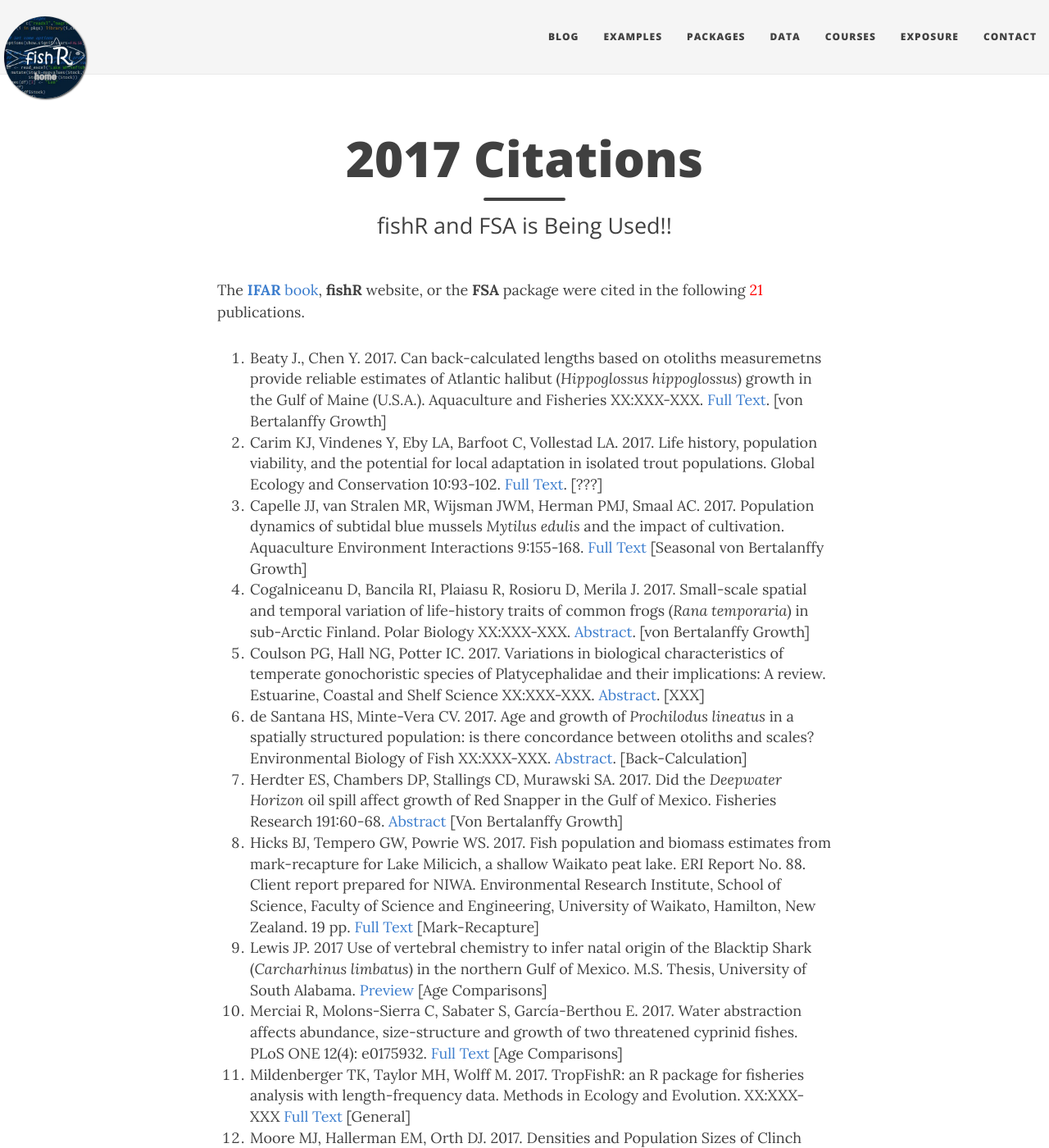
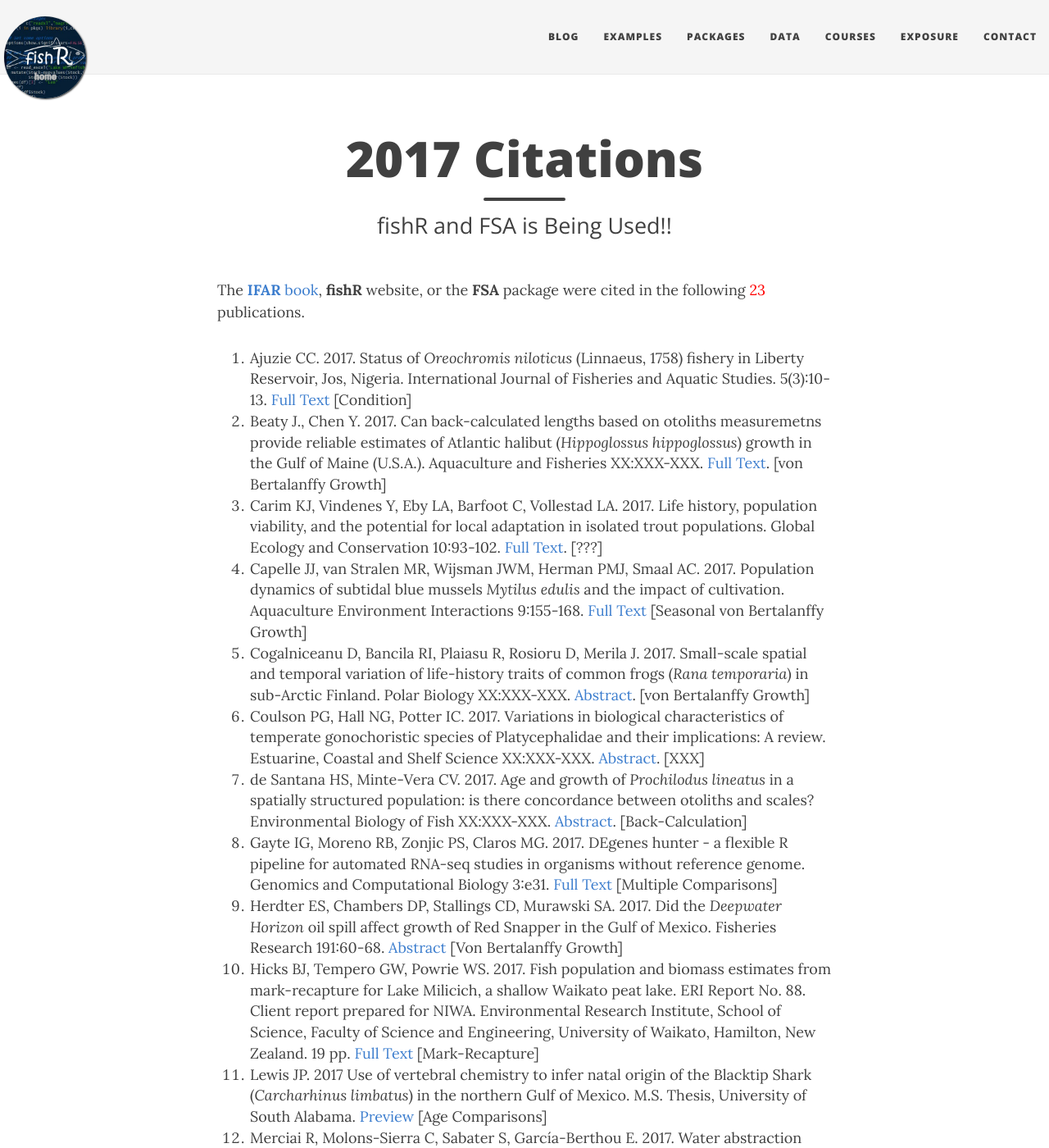
Before and after one commit to droglenc/fishR, a Jekyll site: the page built from exposure/exposure-citations17.md, in a window 1280 px wide and 1400 px high. Shown: the whole window at 82% size. Built offline with Jekyll 4.4.1, drawn with Linux system fonts in a browser that asks for light colours; nearby versions of some CDN libraries.

Commit message:
Added two citations

```diff
--- a/exposure/exposure-citations17.md
+++ b/exposure/exposure-citations17.md
@@ -5,14 +5,16 @@ subtitle: fishR and FSA is Being Used!!
 css: "/css/exposure-citation.css"
 ---
 
-The [**IFAR** book](http://derekogle.com/IFAR/), **fishR** website, or the **FSA** package were cited in the following <span id="contact-div">21</span> publications.
+The [**IFAR** book](http://derekogle.com/IFAR/), **fishR** website, or the **FSA** package were cited in the following <span id="contact-div">23</span> publications.
 
+1. Ajuzie CC. 2017. Status of *Oreochromis niloticus* (Linnaeus, 1758) fishery in Liberty Reservoir, Jos, Nigeria. International Journal of Fisheries and Aquatic Studies. 5(3):10-13. [Full Text](https://www.researchgate.net/profile/Cyril_Ajuzie/publication/316553825_International_Journal_of_Fisheries_and_Aquatic_Studies_2017_53_10-13/links/59037dd6a6fdccd580cffedf/International-Journal-of-Fisheries-and-Aquatic-Studies-2017-53-10-13.pdf) [Condition]
 1. Beaty J., Chen Y. 2017. Can back-calculated lengths based on otoliths measuremetns provide reliable estimates of Atlantic halibut (*Hippoglossus hippoglossus*) growth in the Gulf of Maine (U.S.A.). Aquaculture and Fisheries XX:XXX-XXX. [Full Text](http://www.sciencedirect.com/science/article/pii/S2468550X17300023). [von Bertalanffy Growth]
 1. Carim KJ, Vindenes Y, Eby LA, Barfoot C, Vollestad LA. 2017. Life history, population viability, and the potential for local adaptation in isolated trout populations. Global Ecology and Conservation 10:93-102. [Full Text](http://www.sciencedirect.com/science/article/pii/S2351989416301457). [???]
 1. Capelle JJ, van Stralen MR, Wijsman JWM, Herman PMJ, Smaal AC. 2017. Population dynamics of subtidal blue mussels *Mytilus edulis* and the impact of cultivation. Aquaculture Environment Interactions 9:155-168. [Full Text](http://www.int-res.com/articles/aei2017/9/q009p155.pdf) [Seasonal von Bertalanffy Growth]
 1. Cogalniceanu D, Bancila RI, Plaiasu R, Rosioru D, Merila J. 2017. Small-scale spatial and temporal variation of life-history traits of common frogs (*Rana temporaria*) in sub-Arctic Finland. Polar Biology XX:XXX-XXX. [Abstract](http://link.springer.com/article/10.1007/s00300-017-2081-8). [von Bertalanffy Growth]
 1. Coulson PG, Hall NG, Potter IC. 2017. Variations in biological characteristics of temperate gonochoristic species of Platycephalidae and their implications: A review. Estuarine, Coastal and Shelf Science XX:XXX-XXX. [Abstract](http://www.sciencedirect.com/science/article/pii/S0272771416307740). [XXX]
 1. de Santana HS, Minte-Vera CV. 2017. Age and growth of *Prochilodus lineatus* in a spatially structured population: is there concordance between otoliths and scales? Environmental Biology of Fish XX:XXX-XXX.  [Abstract](http://link.springer.com/article/10.1007/s10641-017-0574-5). [Back-Calculation]
+1. Gayte IG, Moreno RB, Zonjic PS, Claros MG. 2017. DEgenes hunter - a flexible R pipeline for automated RNA-seq studies in organisms without reference genome. Genomics and Computational Biology 3:e31. [Full Text](https://genomicscomputbiol.org/ojs/index.php/GCB/article/view/31/58) [Multiple Comparisons]
 1. Herdter ES, Chambers DP, Stallings CD, Murawski SA. 2017. Did the *Deepwater Horizon* oil spill affect growth of Red Snapper in the Gulf of Mexico. Fisheries Research 191:60-68. [Abstract](http://www.sciencedirect.com/science/article/pii/S0165783617300656) [Von Bertalanffy Growth]
 1. Hicks BJ, Tempero GW, Powrie WS. 2017. Fish population and biomass estimates from mark-recapture for Lake Milicich, a shallow Waikato peat lake. ERI Report No. 88. Client report prepared for NIWA. Environmental Research Institute, School of Science, Faculty of Science and Engineering, University of Waikato, Hamilton, New Zealand. 19 pp. [Full Text](http://www.waikato.ac.nz/__data/assets/pdf_file/0018/333432/ERI_88.pdf) [Mark-Recapture]
 1. Lewis JP. 2017 Use of vertebral chemistry to infer natal origin of the Blacktip Shark (*Carcharhinus limbatus*) in the northern Gulf of Mexico. M.S. Thesis, University of South Alabama. [Preview](http://search.proquest.com/openview/58a9b1efb6d5eeda9b8304139844b64f/1?pq-origsite=gscholar&cbl=18750&diss=y) [Age Comparisons]
```
